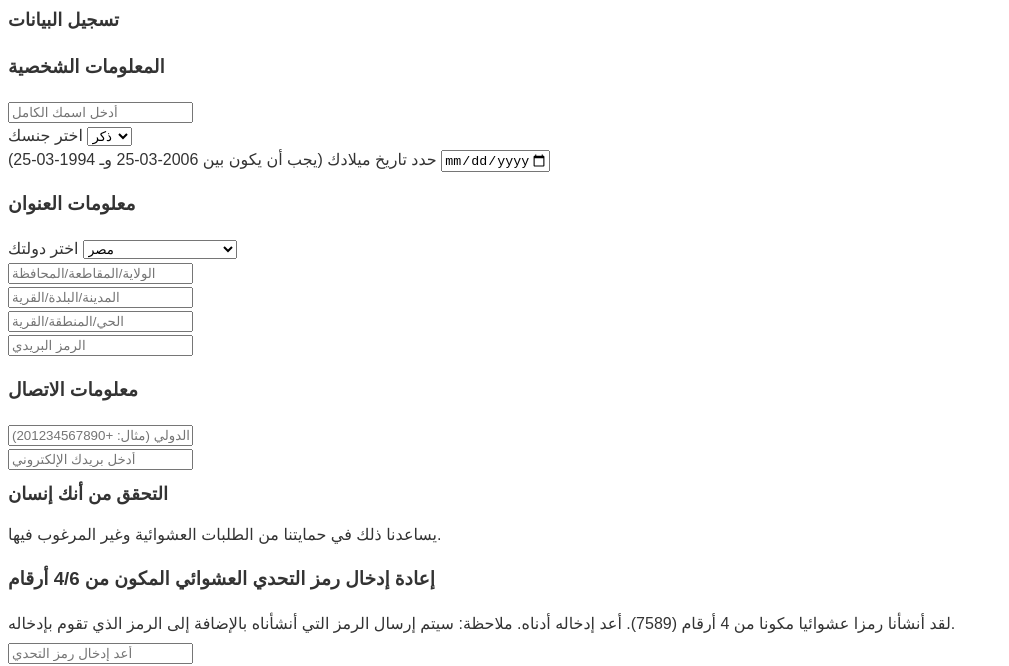
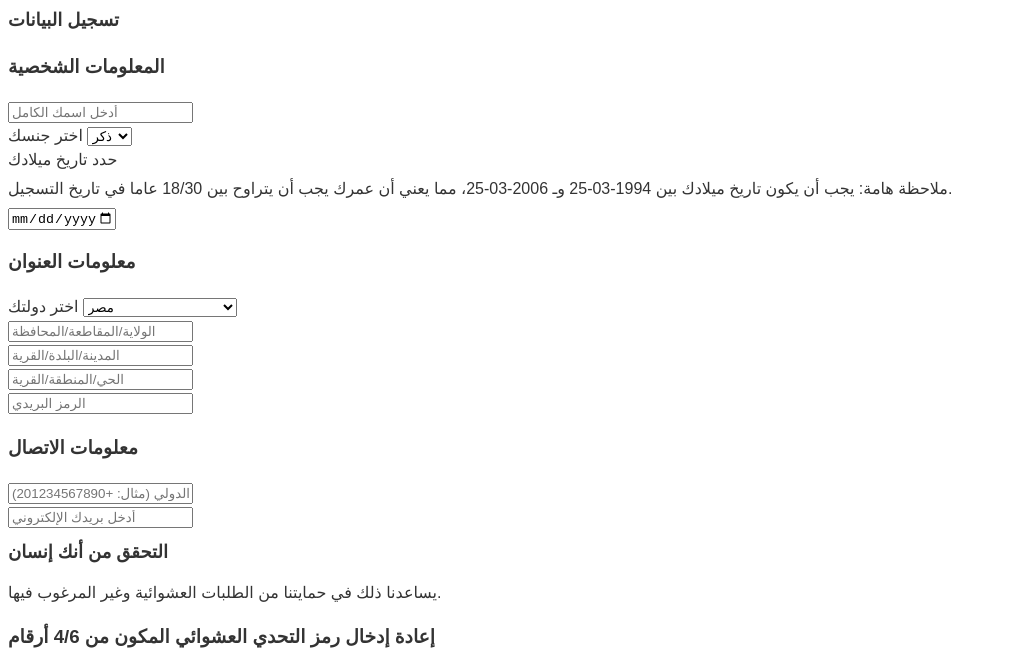
Before and after one commit to ibrahim-ashraf/quraniyat, a plain HTML site: page netlify/site/register.html in a window 1280 px wide. Shown: the part 135-801 px from the top of the page, without its empty margins (0-1009 px from the left). Drawn offline with Linux system fonts and the light colour scheme.

Commit message:
Update the birth date note and the challenge code info

```diff
--- a/netlify/site/register.html
+++ b/netlify/site/register.html
@@ -32,7 +32,8 @@
                 <option value="ذكر">ذكر</option>
                 <option value="أنثى">أنثى</option>
             </select><br>
-            <label for="birth_date">حدد تاريخ ميلادك (يجب أن يكون بين <span id="birth_date_min"></span> وـ <span id="birth_date_max"></span>)</label>
+            <label for="birth_date">حدد تاريخ ميلادك</label>
+            <p id="birth_date_note"></p>
             <input type="date" name="birth-date" id="birth_date"required><br>
             <h3>معلومات العنوان</h3>
             <label for="country">اختر دولتك</label>
@@ -144,7 +145,7 @@
             <h2>التحقق من أنك إنسان</h2>
             <p>يساعدنا ذلك في حمايتنا من الطلبات العشوائية وغير المرغوب فيها.</p>
             <h3>إعادة إدخال رمز التحدي العشوائي المكون من 4/6 أرقام</h3>
-            <p>لقد أنشأنا رمزا عشوائيا مكونا من <span id="challenge_code_numbers"></span> أرقام (<span id="challenge_code"></span>). أعد إدخاله أدناه. ملاحظة: سيتم إرسال الرمز التي أنشأناه بالإضافة إلى الرمز الذي تقوم بإدخاله.</p>
+            <p id="challenge_code_info"></p>
             <input type="hidden" name="challenge-code-hidden" id="challenge_code_hidden">
             <input type="number" name="challenge-code-edit" id="challenge_code_edit" placeholder="أعد إدخال رمز التحدي" required><br>
             <h3>التحقق عن طريق reCAPTCHA</h3>
@@ -163,8 +164,17 @@
     <script src="script.js"></script>
     <script>
         window.onload = function() {
-            setBirthDate();
-            createChallengeCode();
+            const date = setBirthDateRange();
+            const minDate = date.minDate;
+            const maxDate = date.maxDate;
+
+            document.getElementById("birth_date_note").textContent = `ملاحظة هامة: يجب أن يكون تاريخ ميلادك بين ${minDate} وـ ${maxDate}، مما يعني أن عمرك يجب أن يتراوح بين 18/30 عاما في تاريخ التسجيل.`;
+
+            const challengeCodeInfo = createChallengeCode();
+            const challengeCodeNumbers = challengeCodeInfo.challengeCodeNumbers;
+            const challengeCode = challengeCodeInfo.challengeCode;
+
+            document.getElementById("challenge_code_info").textContent = `لقد أنشأنا رمزا عشوائيا مكونا من ${challengeCodeNumbers} أرقام. هو: ${challengeCode}. يرجى إعادة إدخاله أدناه. ملاحظة هامة: لا يقوم النظام بالتحقق من تطابق الرمز الذي تعيد إدخاله مع الرمز الذي أنشأناه، ولكننا سنتحقق منه لاحقا. لذا، يرجى التحقق من التطابق قبل الإرسال.`
         };
     </script>
 </body>
--- a/netlify/site/script.js
+++ b/netlify/site/script.js
@@ -1,14 +1,16 @@
 const dateTime = new Date();
 
-function setBirthDate() {
+function setBirthDateRange() {
     const maxDate = new Date(dateTime.getFullYear() - 18, dateTime.getMonth(), dateTime.getDate() + 1 ).toISOString().split("T")[0];
     const minDate = new Date(dateTime.getFullYear() - 30, dateTime.getMonth(), dateTime.getDate() + 1).toISOString().split("T")[0];
 
     document.getElementById("birth_date").max = maxDate;
     document.getElementById("birth_date").min = minDate;
 
-    document.getElementById("birth_date_min").textContent = maxDate;
-    document.getElementById("birth_date_max").textContent = minDate;
+    return {
+        minDate: minDate,
+        maxDate: maxDate
+    };
 }
 
 function createChallengeCode() {
@@ -19,11 +21,12 @@ function createChallengeCode() {
         challengeCode += Math.floor(Math.random() * 10);
     }
 
-    document.getElementById("challenge_code_numbers").textContent = challengeCodeNumbers;
-    document.getElementById("challenge_code").textContent = challengeCode;
     document.getElementById("challenge_code_hidden").value = challengeCode;
 
-    // localStorage.setItem("registrationNumber", registrationNumber);
+    return {
+        challengeCode: challengeCode,
+        challengeCodeNumbers: challengeCodeNumbers
+    };
 }
 
 function showOtherCountryInput() {
```
